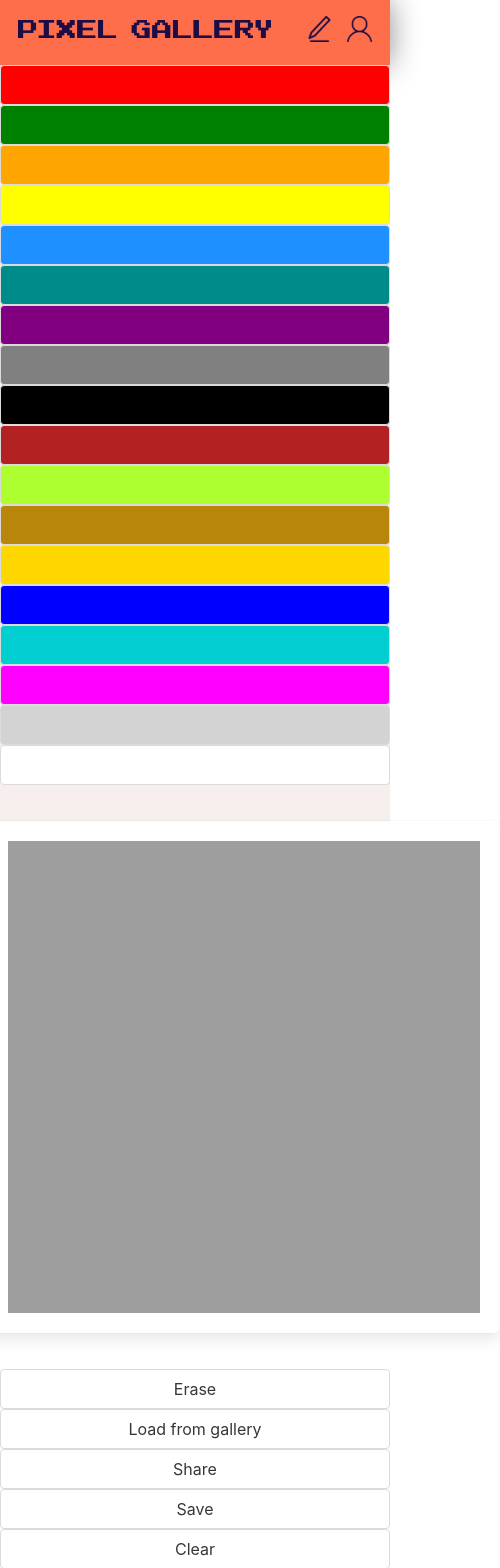
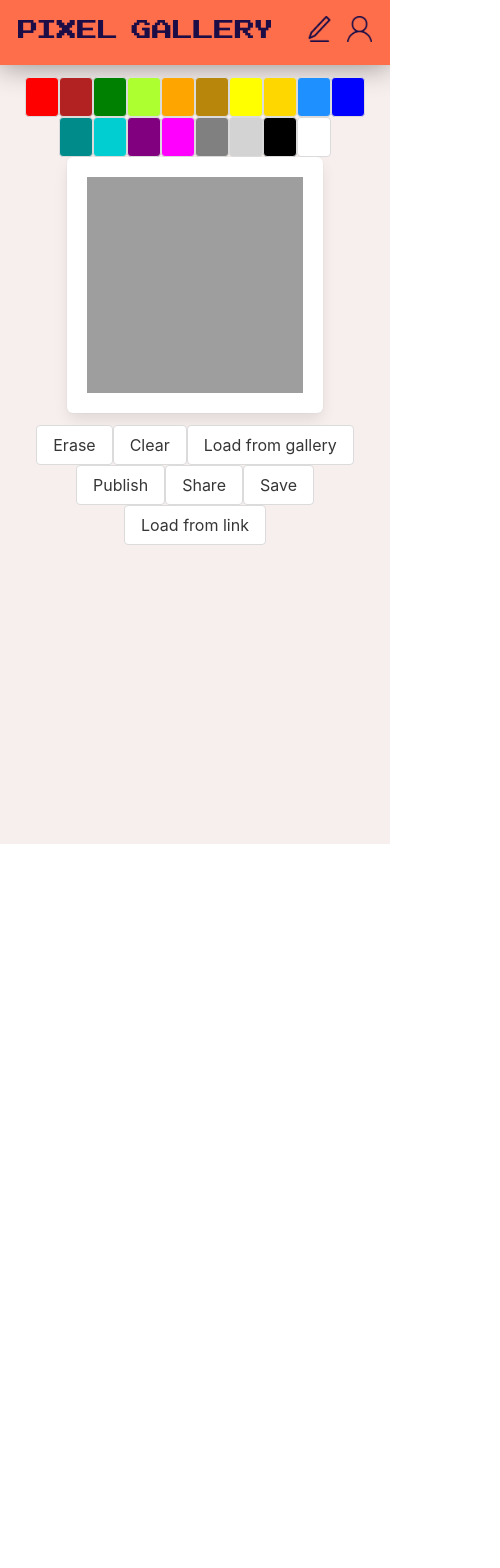
Before and after one commit to SmelJey/VuePixelPainter, a Vue app in the folder pixel_painter/: page /painter in a window 390 px wide. Shown: the top 1568 px of the page, 500 px wide, since content can reach past the window. After the commit the page ends 844 px from the top, so only its background shows below. Built offline with nearby package versions, Linux system fonts and the light colour scheme; what vue-cookies would draw is missing.

Commit message:
Add responsiveness to painter

```diff
--- a/pixel_painter/src/components/Painter.vue
+++ b/pixel_painter/src/components/Painter.vue
@@ -1,7 +1,8 @@
 <template>
     <div class="main">
         <Navbar/>
-        <div class="pixel-painter is-centered columns" id="pixel-painter">
+        <div class = "container is-fullwidth is-centered">
+            <div class="pixel-painter is-centered column"  id="pixel-painter">
                 <div class="modal is-active" v-if="showSaver">
                     <div class="modal-background"></div>
                     <div class="modal-card">
@@ -41,47 +42,38 @@
                         </footer>
                     </div>
                 </div>
-        <div class="column columns is-one-fifth is-multiline is-centered is-gapless">
-            <div class="column is-multiline">
-                <button class="button is-fullwidth" v-for="(btn, indx) in getColumn(0, colorButtons)"
+                <div class="field is-multiline is-centered is-gapless">
+                    <button class="button" v-for="(btn, indx) in colorButtons"
                             v-on:click="btn.btnHandle(btn.color)"
                             :key="indx"
                             :style="{'background-color': btn.color}"></button>
                 </div>
-            <div class="column is-multiline">
-                <button class="button is-fullwidth" v-for="(btn, indx) in getColumn(1, colorButtons)"
-                        v-on:click="btn.btnHandle(btn.color)"
-                        :key="indx"
-                        :style="{'background-color': btn.color}"></button>
-            </div>
-        </div>
-		<canvas class="box" width="16" height="16" id="canvas" v-on:mousedown="handleMouseDown"
+                <div class="columns is-centered is-multiline">
+                    <canvas class="box" style="margin: 0 auto;" width="16" height="16" id="canvas" v-on:mousedown="handleMouseDown"
+                        v-on:touchstart="handleMouseDown" v-on:touchmove="handleMouseMove" v-on:touchend="handleMouseUp"
                         v-on:mouseup="handleMouseUp" v-on:mousemove="handleMouseMove" onload="restorePainter()">
                     </canvas>
-        <div class="column columns is-one-fifth is-multiline is-centered is-gapless">
-            <div class="column is-multiline">
-                <button class="button is-fullwidth" v-for="(btn, indx) in getColumn(0, funcButton)"
+                </div>
+
+                <div class="field is-multiline is-centered is-gapless">
+                    <button class="button" v-for="(btn, indx) in funcButton"
                             v-on:click="btn.btnHandle(btn.color)"
                             :key="indx"
                             :style="{'background-color': btn.color}">
                         {{btn.text}}
                     </button>
-                <button class="button is-fullwidth" v-on:click="showSaver = true">
+                    <button class="button" v-on:click="showSaver = true">
                         Save
                     </button>
+                    <button class="button" v-on:click="showLoader = true">
+                        Load from link
+                    </button>
+                </div>
+            </div>
+            <div class="column"></div>
 
         </div>
-            <div class="column is-multiline">
-                <button class="button is-fullwidth" v-for="(btn, indx) in getColumn(1, funcButton)"
-                        v-on:click="btn.btnHandle(btn.color)"
-                        :key="indx"
-                        :style="{'background-color': btn.color}">
-                    {{btn.text}}
-                </button>
-                <button class="button is-fullwidth" v-on:click="showLoader = true">Load from link</button>
-            </div>
-        </div>
-    </div>
+
     </div>
 </template>
 
@@ -253,7 +245,6 @@
                         img.setAttribute("src", this.loadFromURL);
                     }
                 });
-
             },
 
             draw: function () {
@@ -319,6 +310,8 @@
 
 <style>
 @import '../styles/Main.css';
+
+@media only screen and (min-width: 512px) {
     canvas {
         margin-top: 13px;
         width: 512px;
@@ -328,4 +321,20 @@
         image-rendering: pixelated;
         image-rendering: crisp-edges;
     }
+}
+
+@media only screen and (max-width: 512px) {
+    canvas {
+        margin-top: 13px;
+        width: 256px;
+        height: 256px;
+        image-rendering: -moz-crisp-edges;
+        image-rendering: -webkit-crisp-edges;
+        image-rendering: pixelated;
+        image-rendering: crisp-edges;
+    }
+}
+
+
+
 </style>
```
Lines whose indentation alone changed are shown as unchanged.
